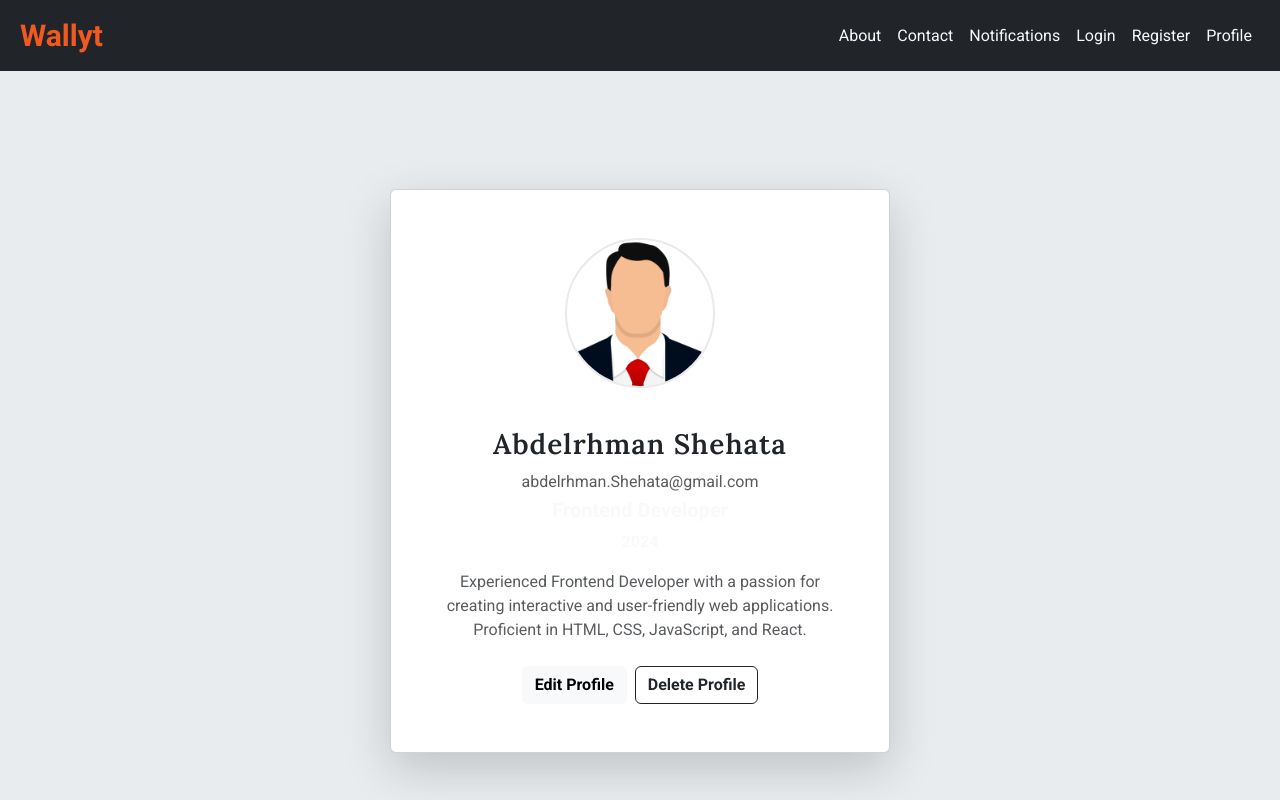
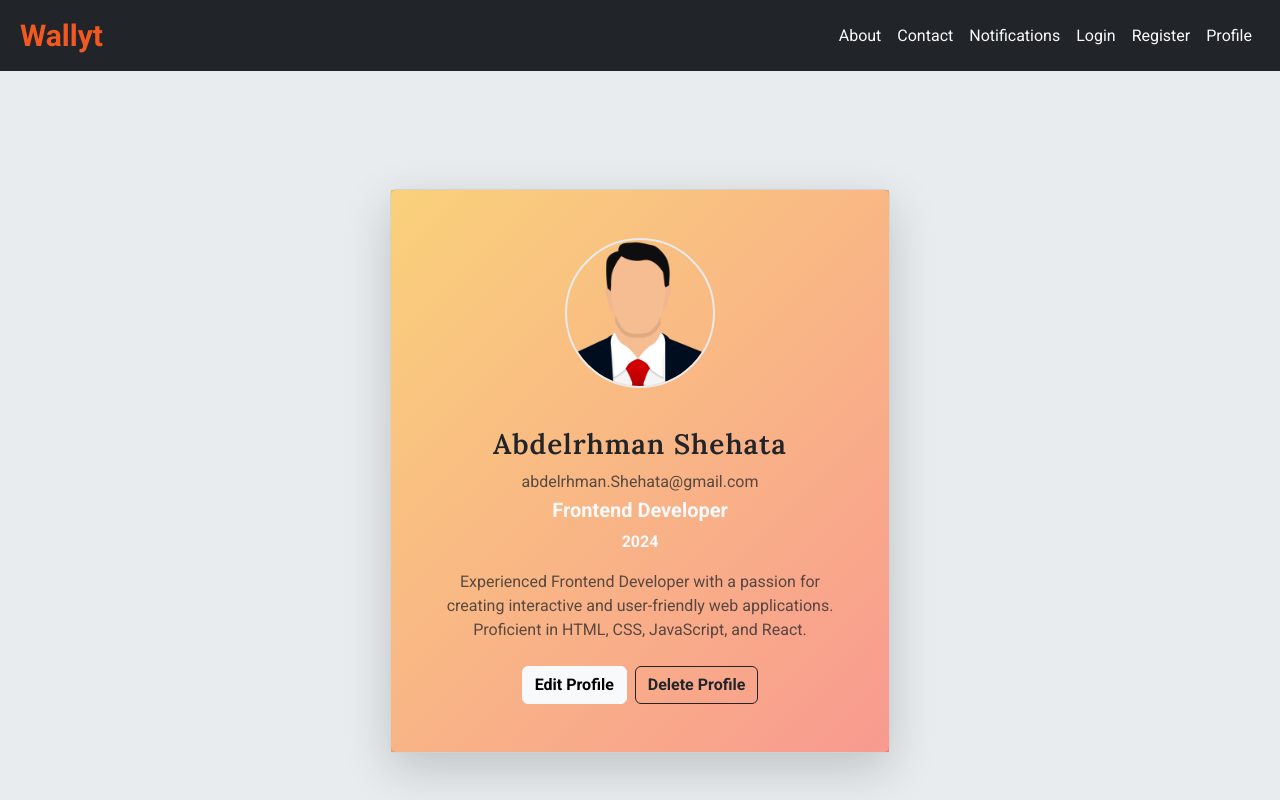
Before and after one commit to saraabdelrhman/wallet-market-master, a React (Create React App) app: page /profile in a window 1280 px wide. Shown: the top 800 px of the page. Built offline with nearby package versions, Linux system fonts and the light colour scheme.

Commit message:
delete profile

```diff
--- a/src/components/Profile.js
+++ b/src/components/Profile.js
@@ -31,7 +31,7 @@ const Profile = () => {
         return response.json();
       })
       .then(data => {
-        setUser(data); // Update state with the new profile data
+        setUser(data);
         alert('Profile updated successfully!');
       })
       .catch(error => {
@@ -55,7 +55,7 @@ const Profile = () => {
       })
       .then(() => {
         alert('Profile deleted successfully!');
-        setUser({}); // Optionally reset user state or redirect
+        setUser({});
       })
       .catch(error => {
         console.error('Error deleting profile:', error);
@@ -64,9 +64,9 @@ const Profile = () => {
   };
 
   return (
-    <div className="container d-flex justify-content-center align-items-center vh-100">
+    <div className="container d-flex justify-content-center align-items-center vh-100 ">
       <div className="card shadow-lg w-100" style={{ maxWidth: '500px' }}>
-        <div className="card-body text-center p-5">
+        <div className="card-bodyy text-center p-5">
           <img src={user.avatar} alt="User Avatar" className="rounded-circle img-fluid profile-avatar mb-4" style={{ width: '150px', height: '150px' }} />
           <h3 className="fw-bold mt-3 text-dark">{user.name}</h3>
           <p className="text-muted mb-1">{user.email}</p>
```
